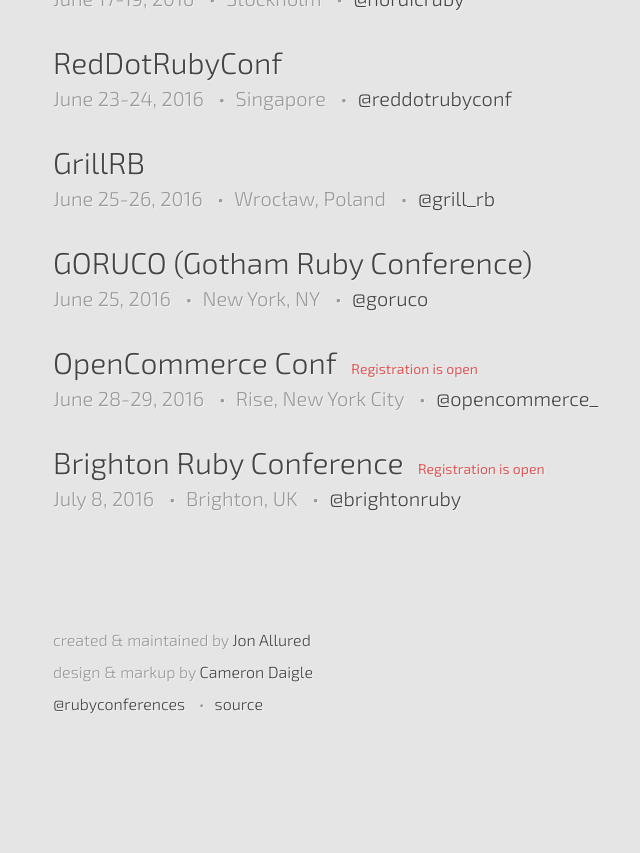
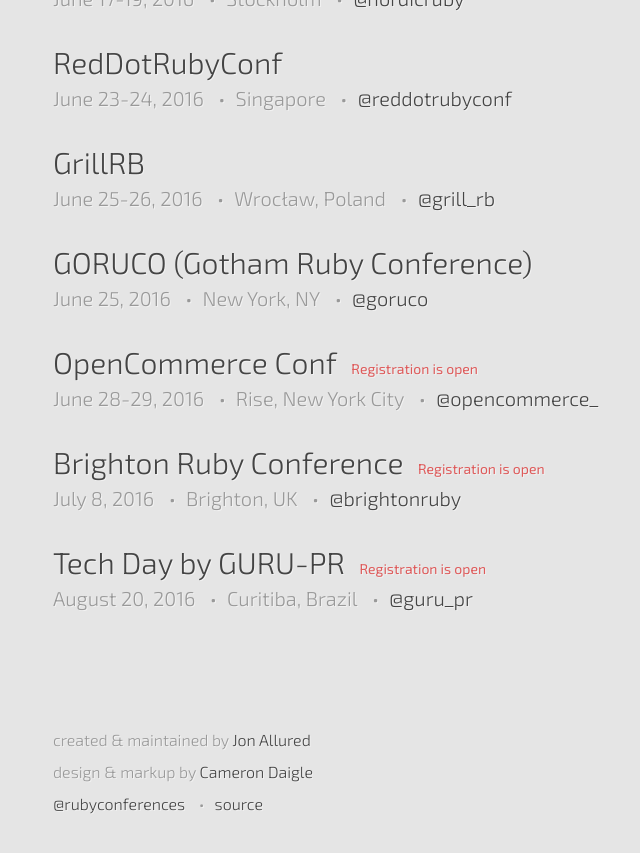
Before and after one commit to ruby-conferences/ruby-conferences.github.io, a Jekyll site: the page built from past/index.html, in a window 1280 px wide and 900 px high, scrolled down 11718 px. Shown: the top 853 px of the window, without its empty margins (187-827 px from the left). Built offline with Jekyll 4.4.1, drawn with Linux system fonts in a browser that asks for light colours; before the commit the page ends 12518 px from its top, so only the background shows below that.

Commit message:
Add Tech Day to past

```diff
--- a/_data/past.yml
+++ b/_data/past.yml
@@ -735,3 +735,10 @@
   url: http://brightonruby.com
   twitter: brightonruby
   reg_phrase: Registration is open
+
+- name: Tech Day by GURU-PR
+  location: Curitiba, Brazil
+  dates: "August 20, 2016"
+  url: http://www.gurupr.org/eventos/2-tech-day-do-guru-pr
+  twitter: guru_pr
+  reg_phrase: Registration is open
```
